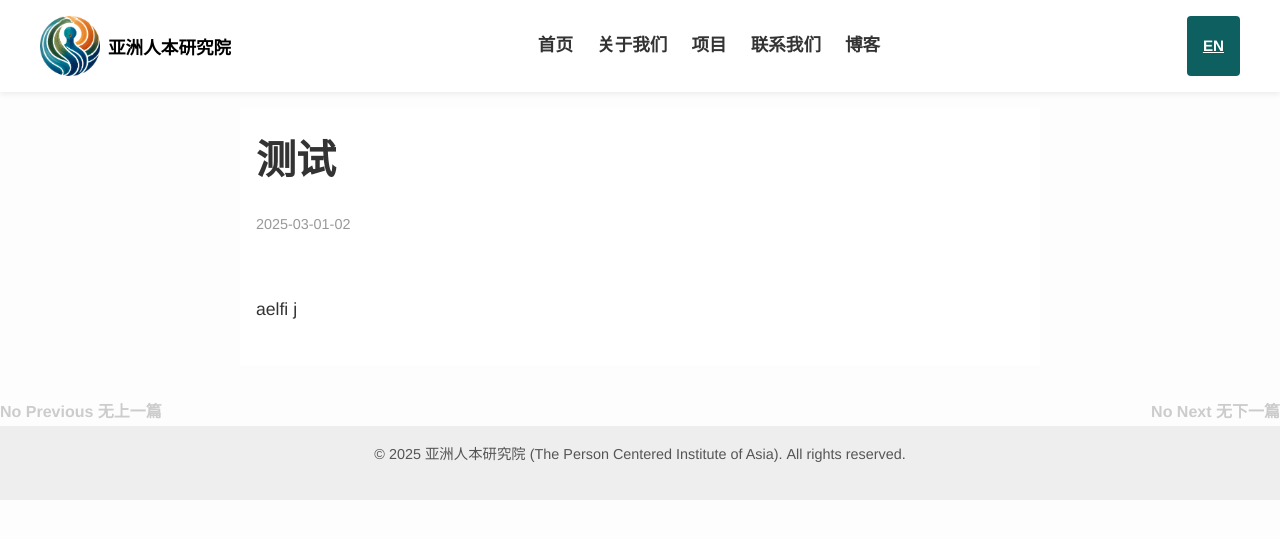
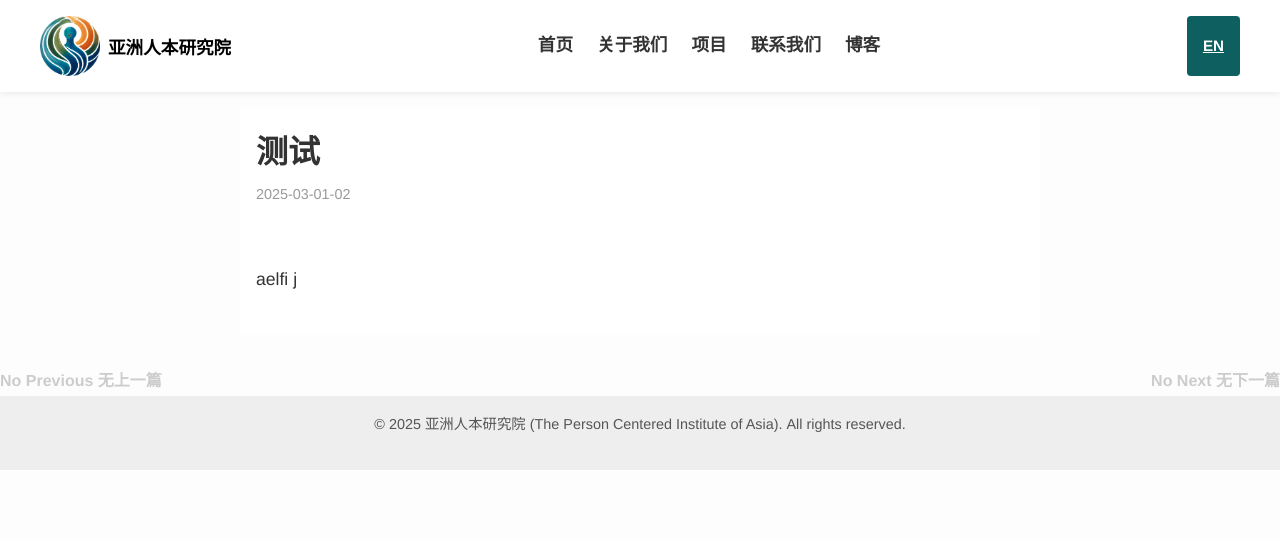
Before and after one commit to YeeLiu611/YeeLiu611, a Jekyll site: the page built from _posts/zh/2025-03-01-test.md, in a window 1280 px wide. Shown: the top 539 px of the page. Built offline with Jekyll 4.4.1, drawn with Linux system fonts in a browser that asks for light colours; a script that is not in the unit is left out.

Commit message:
Update style.css

```diff
--- a/css/style.css
+++ b/css/style.css
@@ -447,8 +447,7 @@ footer {
 }
 
 .post-title {
-  font-size: 2.5rem; /* 调整为合适的字号 */
-  margin-bottom: 1rem;
+  font-size: 2rem; /* 调整为合适的字号 */
   border: none;     /* 去除不需要的边框 */
   padding: 0;
   font-weight: bold;
```
